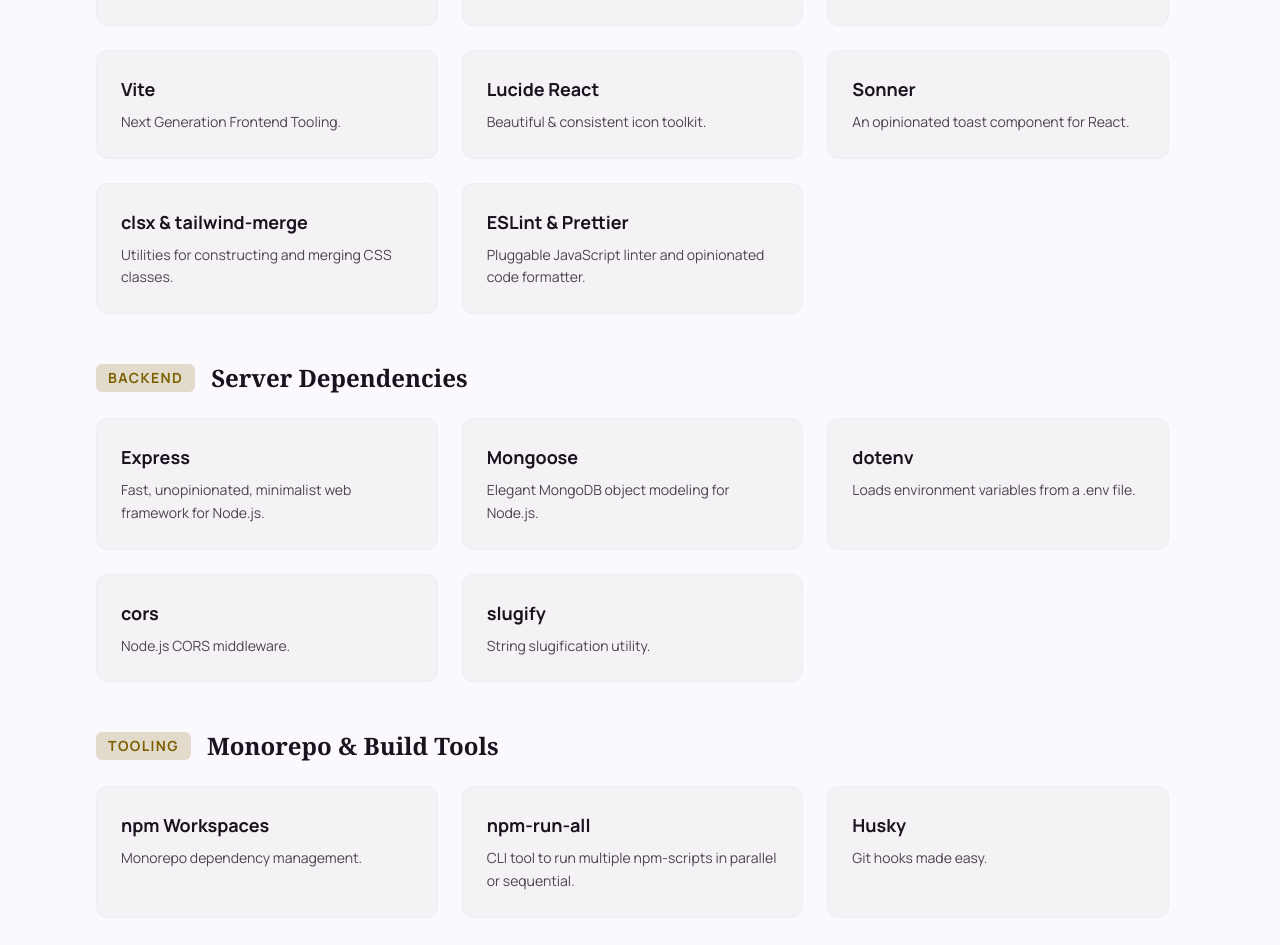
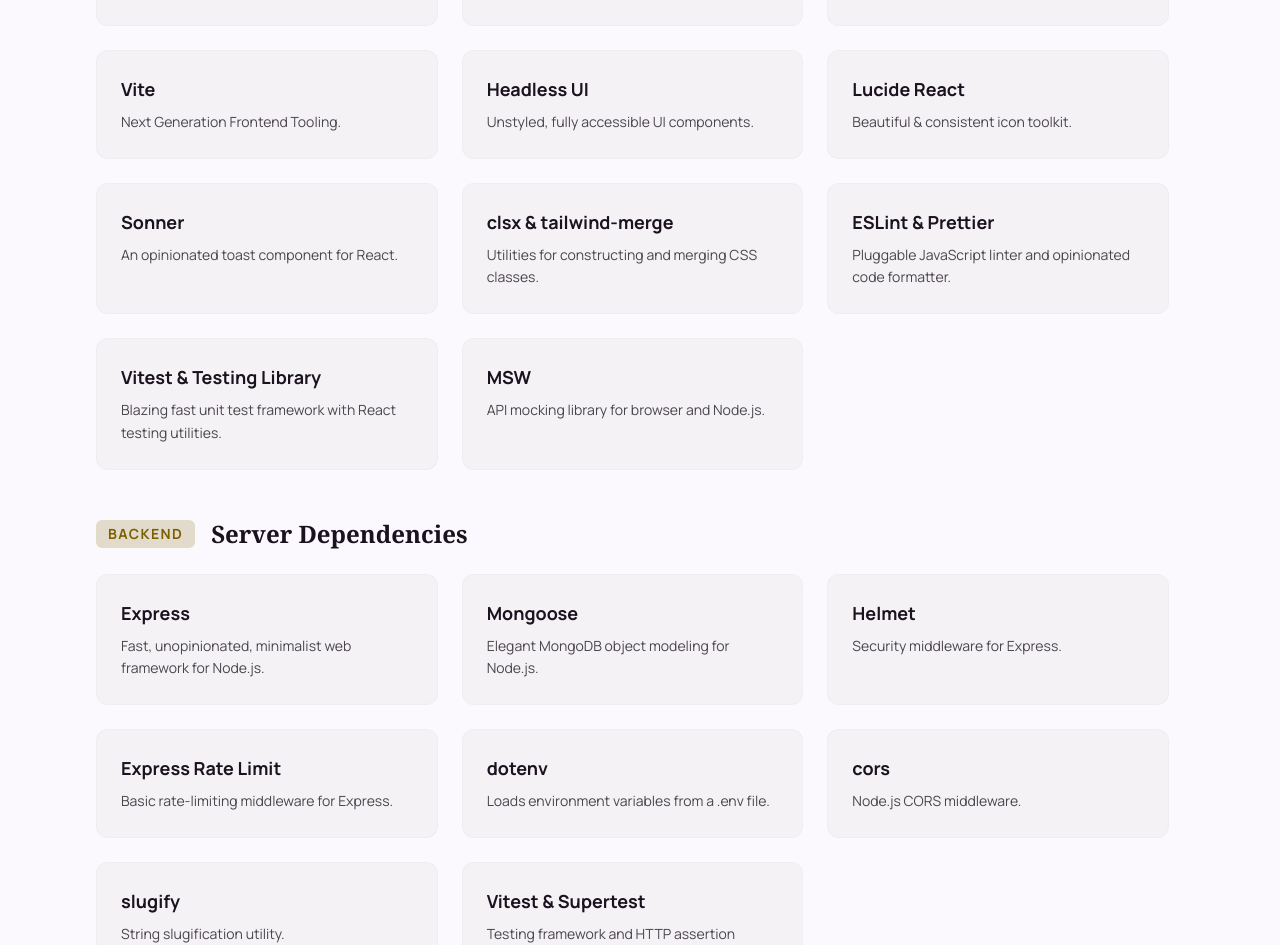
Before and after one commit to saoudabdulrahman/DishDetail, a React (Vite) app in the folder client/: page /about in a window 1280 px wide. Shown: the part 709-1654 px from the top of the page. Built offline with nearby package versions, Linux system fonts and the light colour scheme.

Commit message:
feat: add additional tools and libraries to About page

```diff
--- a/client/src/pages/AboutPage.jsx
+++ b/client/src/pages/AboutPage.jsx
@@ -20,6 +20,10 @@
         description: 'Next Generation Frontend Tooling.',
       },
       {
+        name: 'Headless UI',
+        description: 'Unstyled, fully accessible UI components.',
+      },
+      {
         name: 'Lucide React',
         description: 'Beautiful & consistent icon toolkit.',
       },
@@ -36,6 +40,15 @@
         description:
           'Pluggable JavaScript linter and opinionated code formatter.',
       },
+      {
+        name: 'Vitest & Testing Library',
+        description:
+          'Blazing fast unit test framework with React testing utilities.',
+      },
+      {
+        name: 'MSW',
+        description: 'API mocking library for browser and Node.js.',
+      },
     ],
     server: [
       {
@@ -48,6 +61,14 @@
         description: 'Elegant MongoDB object modeling for Node.js.',
       },
       {
+        name: 'Helmet',
+        description: 'Security middleware for Express.',
+      },
+      {
+        name: 'Express Rate Limit',
+        description: 'Basic rate-limiting middleware for Express.',
+      },
+      {
         name: 'dotenv',
         description: 'Loads environment variables from a .env file.',
       },
@@ -58,6 +79,10 @@
       {
         name: 'slugify',
         description: 'String slugification utility.',
+      },
+      {
+        name: 'Vitest & Supertest',
+        description: 'Testing framework and HTTP assertion library.',
       },
     ],
     infrastructure: [
```
